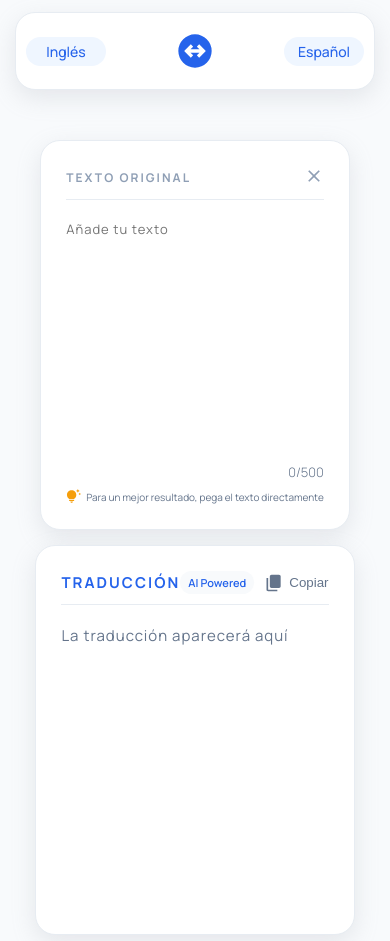
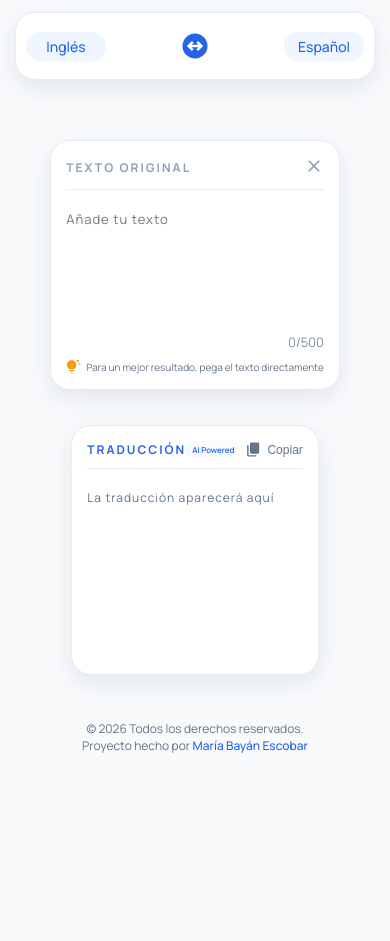
Before and after one commit to MariaBayan-Dev/linguist-pro, a plain HTML site: page index.html in a window 390 px wide. Shown: the part 159-1100 px from the top of the page. After the commit the page ends 913 px from the top, so only its background shows below. Drawn offline with Linux system fonts and the light colour scheme.

Commit message:
Responsive casi acabado.

```diff
--- a/index.html
+++ b/index.html
@@ -70,7 +70,7 @@
   </div>
 
   <footer class="footer__layout">
-    <small class="footer__copy">Todos los derechos reservados &copy; 2026. Proyecto hecho por <a class="footer__link" href="#">María Bayán Escobar</a></small>
+    <small class="footer__copy">&copy; 2026 Todos los derechos reservados. <span class="footer__line-break"></span> Proyecto hecho por <a class="footer__link" href="#">María Bayán Escobar</a></small>
   </footer>
 
   <!--------JAVASCRIPT--------->
--- a/styles.css
+++ b/styles.css
@@ -373,8 +373,8 @@ body{
     }
 
     .lenguage__icon{
-        width: 30;
-        height: 30;
+        width: 30px;
+        height: 30px;
     }
 
     .translate__title-source{
@@ -382,7 +382,7 @@ body{
     }
 
     .translate__textarea{
-        font-size: 13px;
+        font-size: 1.3rem;
     }
 
     .translate__counter{
@@ -392,4 +392,49 @@ body{
     .translate__tip{
         font-size: 1rem;
     }
+
+    .translate__box{
+        min-height: 25rem;
+        padding: 1.5rem;
+        margin: 1rem;
+        height: auto;
+    }
+
+    .translate__header-actions{
+        gap: 0.5rem;
+    }
+
+    .translate__title-translation{
+        font-size: 1.2rem;
+    }
+
+    .translate__ai-badge{
+        font-size: 0.80rem;
+        padding: 0.3rem 0.6rem;
+    }
+
+    .translate__copy{
+        width: 17px;
+        height: 17px;
+    }
+
+    .translate__copy-text{
+        font-size: 1.2rem;
+    }
+
+    .translate__text{
+        font-size: 1.2rem;
+    }
+
+    .footer__copy{
+        font-size: 1.2rem;
+        text-align: center;
+    }
+
+    /*SALTO DE LINEA sin usar br*/
+
+    .footer__line-break::after{
+        content: "\A";
+        white-space: pre;
+    }
 }
```
